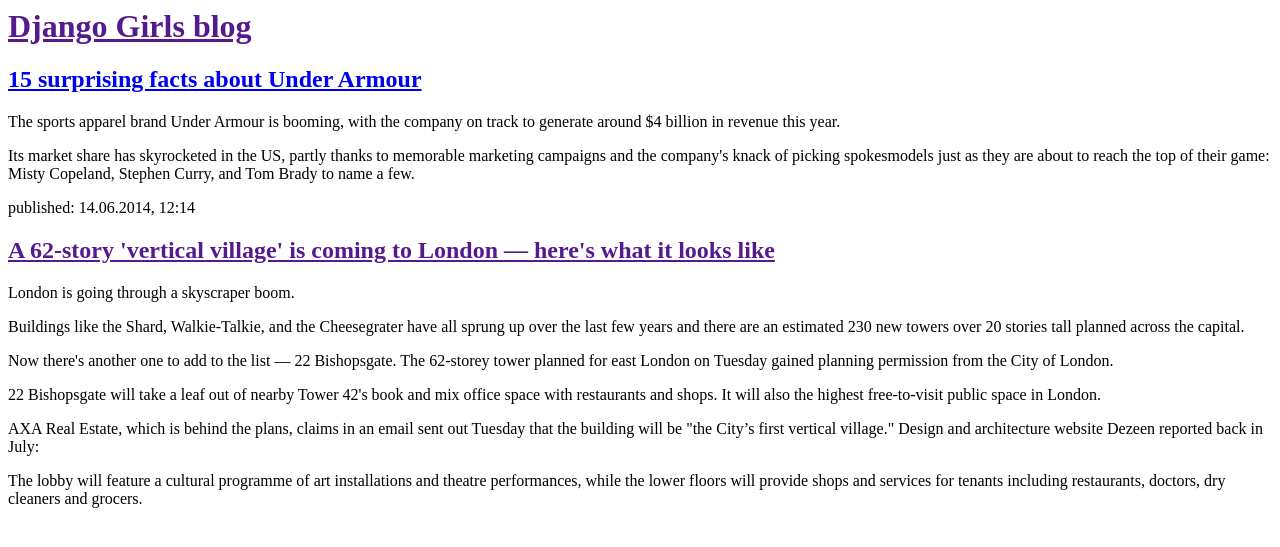
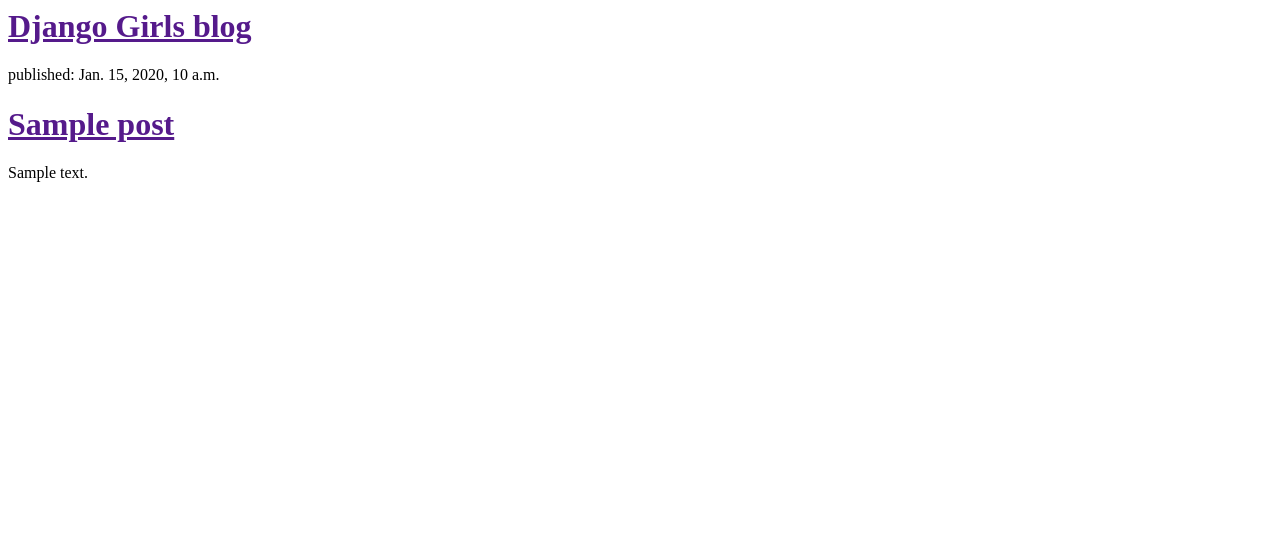
Before and after one commit to LinaKopylenko/my-first-blog, a Django app: page / in a window 1280 px wide. Shown: the top 547 px of the page. Run offline with Django 3.2, Linux system fonts and the light colour scheme; tables that the repository leaves empty hold one stand-in row (values such as "Sample post").

Commit message:
Modified templates to display posts from database.

```diff
--- a/blog/templates/blog/post_list.html
+++ b/blog/templates/blog/post_list.html
@@ -7,28 +7,13 @@
                 <h1><a href="">Django Girls blog</a></h1>
             </div>
 
-            <div>
+            {% for post in posts %}
+        <div>
+            <p>published: {{ post.published_date }}</p>
+            <h1><a href="">{{ post.title }}</a></h1>
+            <p>{{ post.text|linebreaks }}</p>
+        </div>
+    {% endfor %}
 
-
-                <h2><a href="http://www.businessinsider.com/15-facts-about-under-armour-history-name-2015-11">15 surprising facts about Under Armour</a></h2>
-                <p>The sports apparel brand Under Armour is booming, with the company on track to generate around $4 billion in revenue this year.</p>
-
-                <p>Its market share has skyrocketed in the US, partly thanks to memorable marketing campaigns and the company's knack of picking spokesmodels just as they are about to reach the top of their game: Misty Copeland, Stephen Curry, and Tom Brady to name a few.</p>
-            </div>
-            <div>
-                <p>published: 14.06.2014, 12:14</p>
-                <h2><a href="">A 62-story 'vertical village' is coming to London — here's what it looks like</a></h2>
-                <p>London is going through a skyscraper boom.</p>
-
-                <p>Buildings like the Shard, Walkie-Talkie, and the Cheesegrater have all sprung up over the last few years and there are an estimated 230 new towers over 20 stories tall planned across the capital.</p>
-
-                <p>Now there's another one to add to the list — 22 Bishopsgate. The 62-storey tower planned for east London on Tuesday gained planning permission from the City of London.</p>
-
-                <p>22 Bishopsgate will take a leaf out of nearby Tower 42's book and mix office space with restaurants and shops. It will also the highest free-to-visit public space in London.</p>
-
-                <p>AXA Real Estate, which is behind the plans, claims in an email sent out Tuesday that the building will be "the City’s first vertical village." Design and architecture website Dezeen reported back in July:</p>
-
-                <p>The lobby will feature a cultural programme of art installations and theatre performances, while the lower floors will provide shops and services for tenants including restaurants, doctors, dry cleaners and grocers.</p>
-            </div>
         </body>
     </html>
--- a/blog/views.py
+++ b/blog/views.py
@@ -1,5 +1,8 @@
 from django.shortcuts import render
+from django.utils import timezone
+from .models import Post
 
 # Create your views here.
 def post_list(request):
-    return render(request, 'blog/post_list.html', {})
+    posts = Post.objects.order_by ('published_date').all()
+    return render(request, 'blog/post_list.html', {'posts': posts})
```
